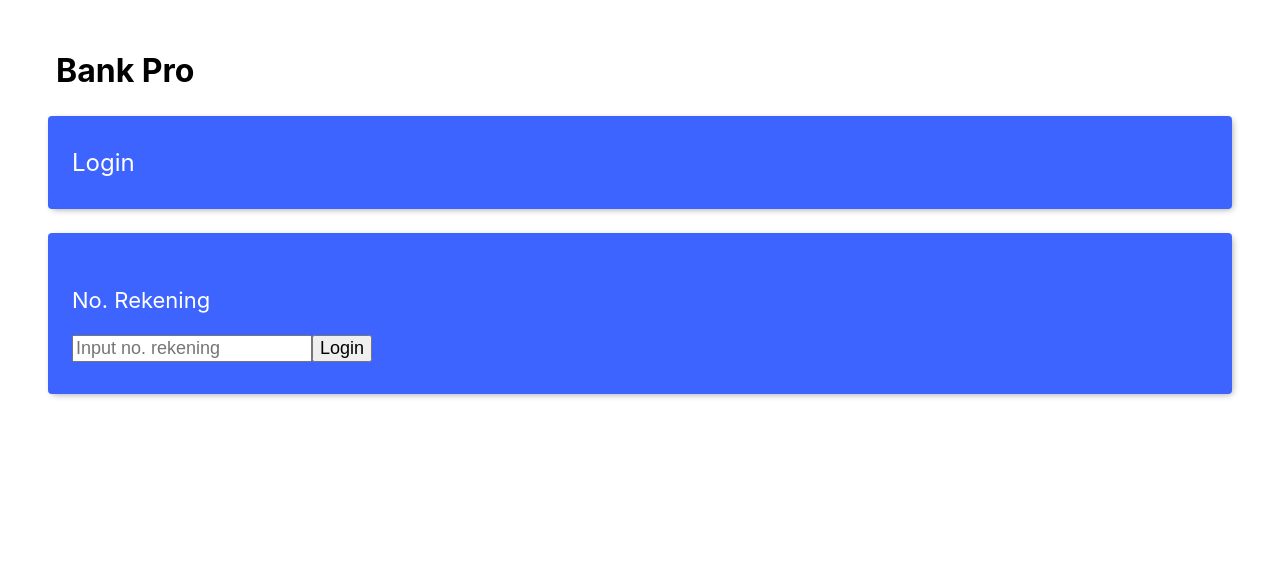
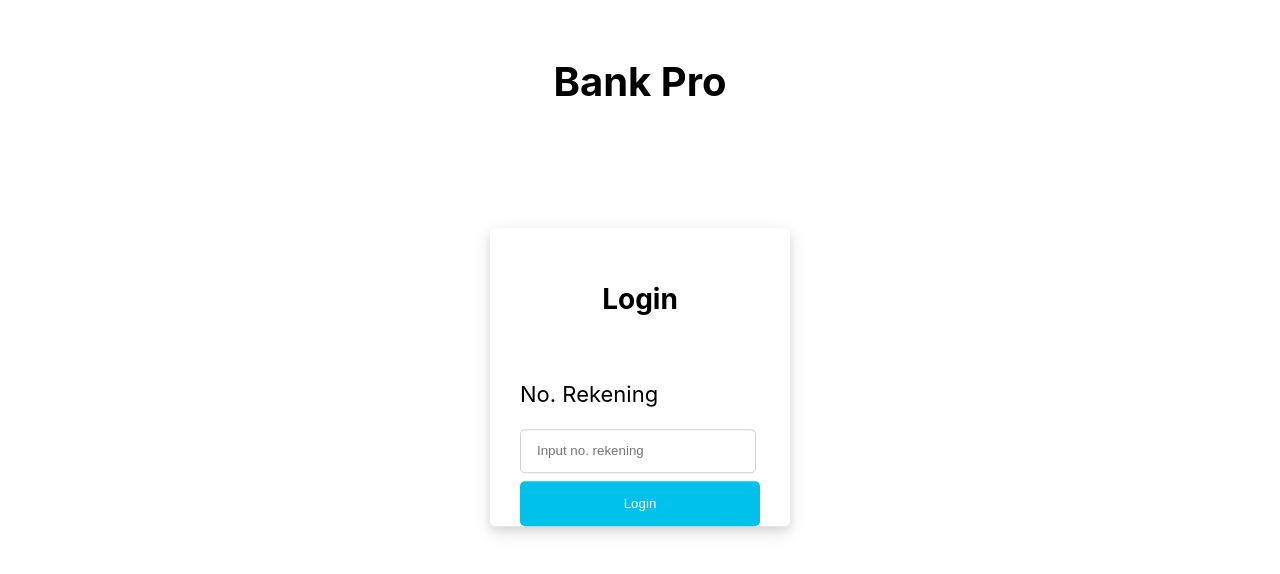
Before and after one commit to chukbert/Bank-Pro, a React (Create React App) app: page /login in a window 1280 px wide. Shown: the top 574 px of the page. Built offline with nearby package versions, Linux system fonts and the light colour scheme.

Commit message:
bagusin ui login

```diff
--- /dev/null
+++ b/src/css/Login.css
@@ -0,0 +1,97 @@
+body {
+    font-family: "Lato", sans-serif;
+  }
+
+  .paper {
+    position: relative;
+    top: 50%;
+    transform: translateY(30%);
+    border-radius: 5px;
+    box-shadow: 0 4px 8px 0 rgba(0, 0, 0, 0.1), 0 6px 20px 0 rgba(0, 0, 0, 0.1);
+    width: 500px;
+    margin: 0px auto;
+  }
+
+  .title {
+    padding-top: 30px;
+    padding-bottom: 20px;
+    text-align: center;
+  }
+
+  .footer {
+    padding-top: 10px;
+    padding-bottom: 40px;
+    text-align: center;
+  }
+
+  .button {
+    border-radius: 5px;
+    background-color: #00c1ec;
+    border: none;
+    color: white;
+    padding: 15px 32px;
+    text-align: center;
+    text-decoration: none;
+    display: inline-block;
+    font-size: 16px;
+    letter-spacing: 1px;
+    margin-top: 40px;
+    cursor: pointer;
+  }
+
+  .button:hover {
+    background-color: #3ba6c6;
+  }
+
+  .form {
+    padding-left: 30px;
+    padding-right: 30px;
+  }
+
+  .form * {
+    width: 100%;
+    box-sizing: border-box;
+  }
+
+  .form p {
+    color: #606060;
+  }
+
+  .form input[type="text"],
+  .form input[type="password"] {
+    border-radius: 5px;
+    border-style: solid;
+    border-color: #d0d0d0;
+    border-width: 1px;
+    height: 40px;
+    padding-left: 16px;
+    margin-bottom: 8px;
+  }
+
+  .form input:hover {
+    border-color: #b0b0b0;
+  }
+
+  a {
+    color: #00c1ec;
+    text-decoration: none;
+  }
+
+  a:hover {
+    color: #3ba6c6;
+    text-decoration: underline;
+  }
+
+  h2 {
+    font-weight: normal;
+  }
+
+  p {
+    margin-bottom: 12px;
+  }
+
+  ::placeholder {
+    font-weight: bold;
+    font-family: "Lato", sans-serif;
+    color: #d0d0d0;
+  }
--- a/src/pages/Login.js
+++ b/src/pages/Login.js
@@ -1,5 +1,4 @@
 import React from 'react';
-import BaseCard from '../components/BaseCard';
 
 class Login extends React.Component {
     constructor(props) {
@@ -22,40 +21,78 @@ class Login extends React.Component {
         const pageStyle ={
             padding: "24px"
         }
-        const headerStyle ={
-            fontSize: "32px",
-            padding : "0 32px"
+
+        const paperStyle = {
+            position: "relative",
+            top: "50%",
+            transform: "translateY(30%)",
+            borderRadius: "5px",
+            boxShadow: "0 4px 8px 0 rgba(0, 0, 0, 0.1), 0 6px 20px 0 rgba(0, 0, 0, 0.1)",
+            width: "300px",
+            margin: "0px auto"
+
+          }
+
+        const titleStyle = {
+            paddingTop: "30px",
+            paddingBottom: "20px",
+            textAlign: "center"
         }
-        const titleStyle ={
-            fontSize: "24px",
-            padding: "0",
-            margin: "0"
+
+        const buttonStyle ={
+            borderRadius: "5px",
+            backgroundColor: "#00c1ec",
+            border: "none",
+            color: "white",
+            padding: "15px 32px",
+            textAlign: "center",
+            display: "block",
+            width : "100%",
+            marginBottom: "10px"
         }
-        const parStyle = {
-            fontSize: "22px"
+
+        const formStyle = {
+            paddingLeft: "30px",
+            paddingRight: "30px"
+          }
+
+        const textStyle = {
+            borderRadius: "5px",
+            borderStyle: "solid",
+            borderColor: "#d0d0d0",
+            borderWidth: "1px",
+            height: "40px",
+            paddingLeft: "16px",
+            marginBottom: "8px",
+            width : "90%"
         }
-        const inputStyle ={
-            fontSize: "18px"
+
+        const headerFont = {
+            fontSize : "40px",
+            textAlign: "center"
         }
-        const buttonStyle ={
-            fontSize: "18px"
+
+        const header2Font = {
+            fontSize : "28px"
+        }
+
+        const font = {
+            fontSize : "22px"
         }
 
         return(
             <section style={pageStyle}>
-                <h1 style={headerStyle}>Bank Pro</h1>
-                <BaseCard>
-                    <p style={titleStyle}>
-                    Login
-                    </p>
-                </BaseCard>
-                <BaseCard>
-                    <form>
-                        <p style={parStyle}>No. Rekening</p>
-                        <input style={inputStyle} placeholder= "Input no. rekening" type= "number" onChange= {this.inputNoRekening}></input>
+                <h1 style={headerFont}>Bank Pro</h1>
+                <div style={paperStyle}>
+                    <div style={titleStyle}>
+                        <h2 style={header2Font}>Login</h2>
+                    </div>
+                    <form style={formStyle}>
+                        <p style={font}>No. Rekening</p>
+                        <input style={textStyle} placeholder= "Input no. rekening" type= "number" onChange= {this.inputNoRekening}></input>
                         <button style={buttonStyle} type= "submit" onClick= {this.cekNoRekening}>Login</button>
                     </form>
-                </BaseCard>
+                </div>
             </section>
         );
     }
```
